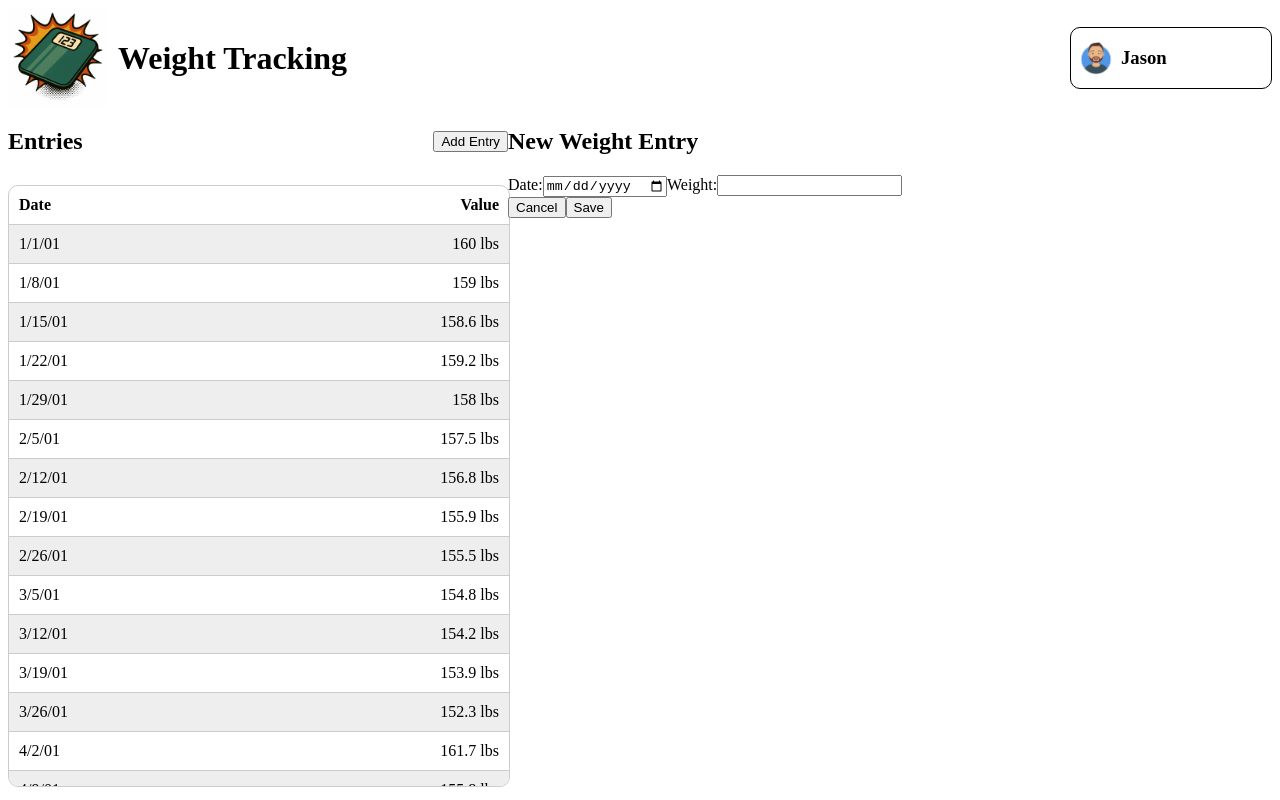
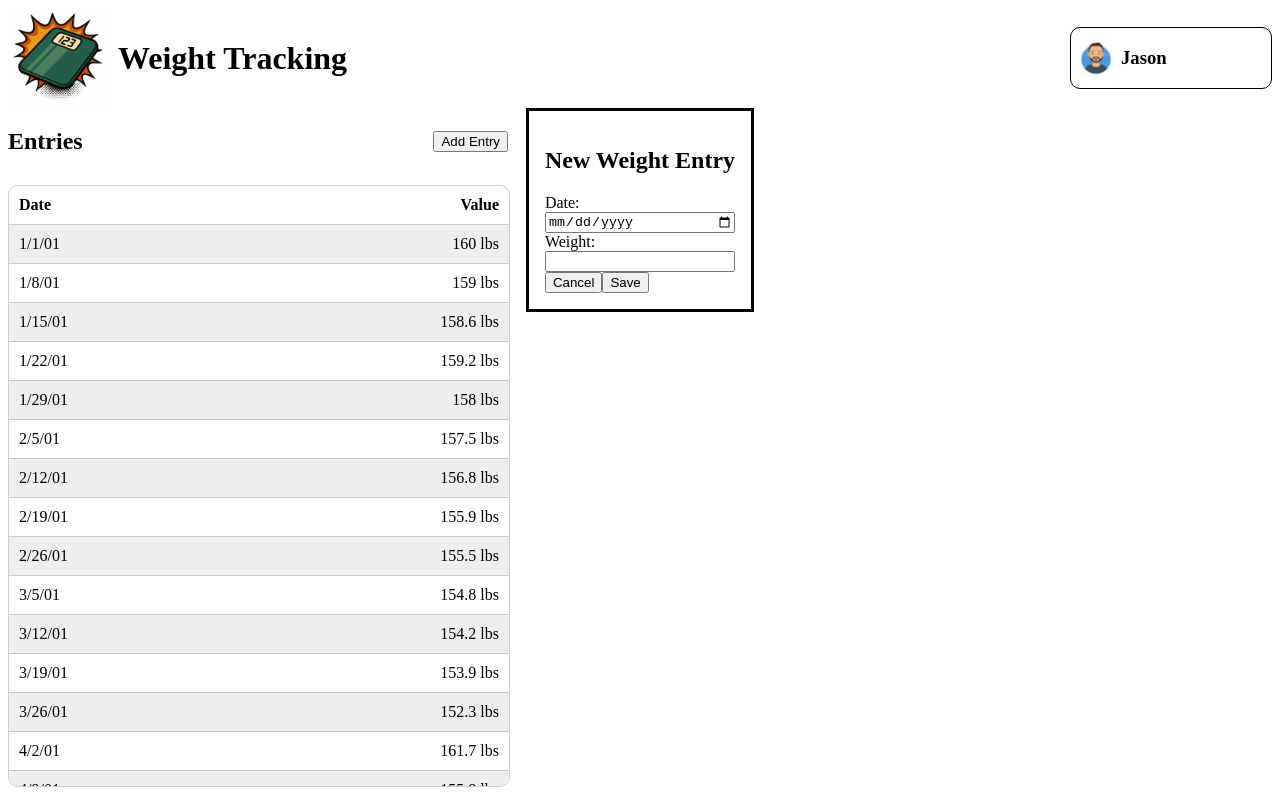
Before and after one commit to Floresj4/weight-tracking, an Angular app in the folder weight-tracking-ui/: page / in a window 1280 px wide. Both pictures are taken after a click on the button "Add Entry". Built offline with nearby package versions, Linux system fonts and the light colour scheme.

Commit message:
moving to input and styling

```diff
--- a/weight-tracking-ui/src/app/weight-entries/weight-entry-new/weight-entry-new.html
+++ b/weight-tracking-ui/src/app/weight-entries/weight-entry-new/weight-entry-new.html
@@ -1,4 +1,5 @@
 <section>
+    <dialog open>
 
         <div class="container">
             <h2>New Weight Entry</h2>
@@ -15,4 +16,6 @@
             <button (click)="onSave()">Save</button>
         </div>
 
+    </dialog>
+
 </section>
--- a/weight-tracking-ui/src/app/weight-entries/weight-entry-new/weight-entry-new.scss
+++ b/weight-tracking-ui/src/app/weight-entries/weight-entry-new/weight-entry-new.scss
@@ -0,0 +1,4 @@
+.container {
+    display: flex;
+    flex-direction: column;
+}
```
Lines whose indentation alone changed are shown as unchanged.
